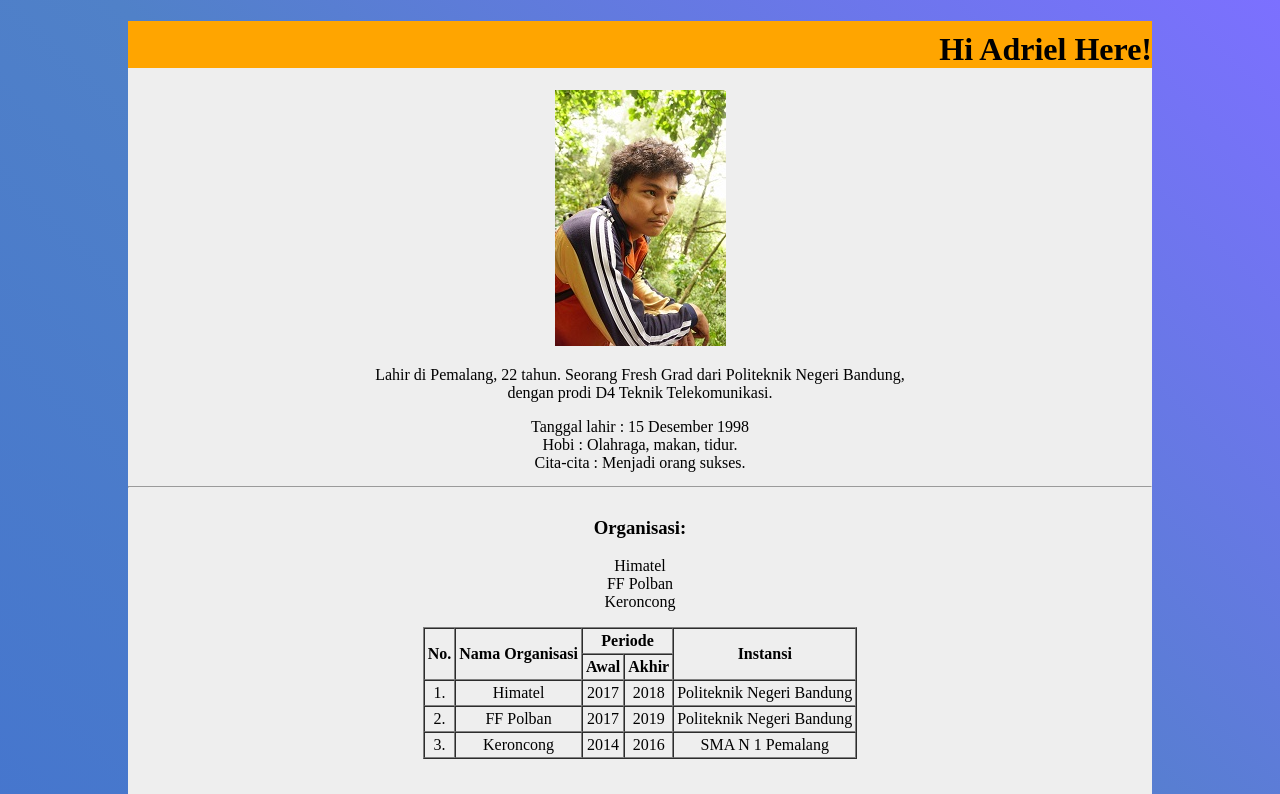
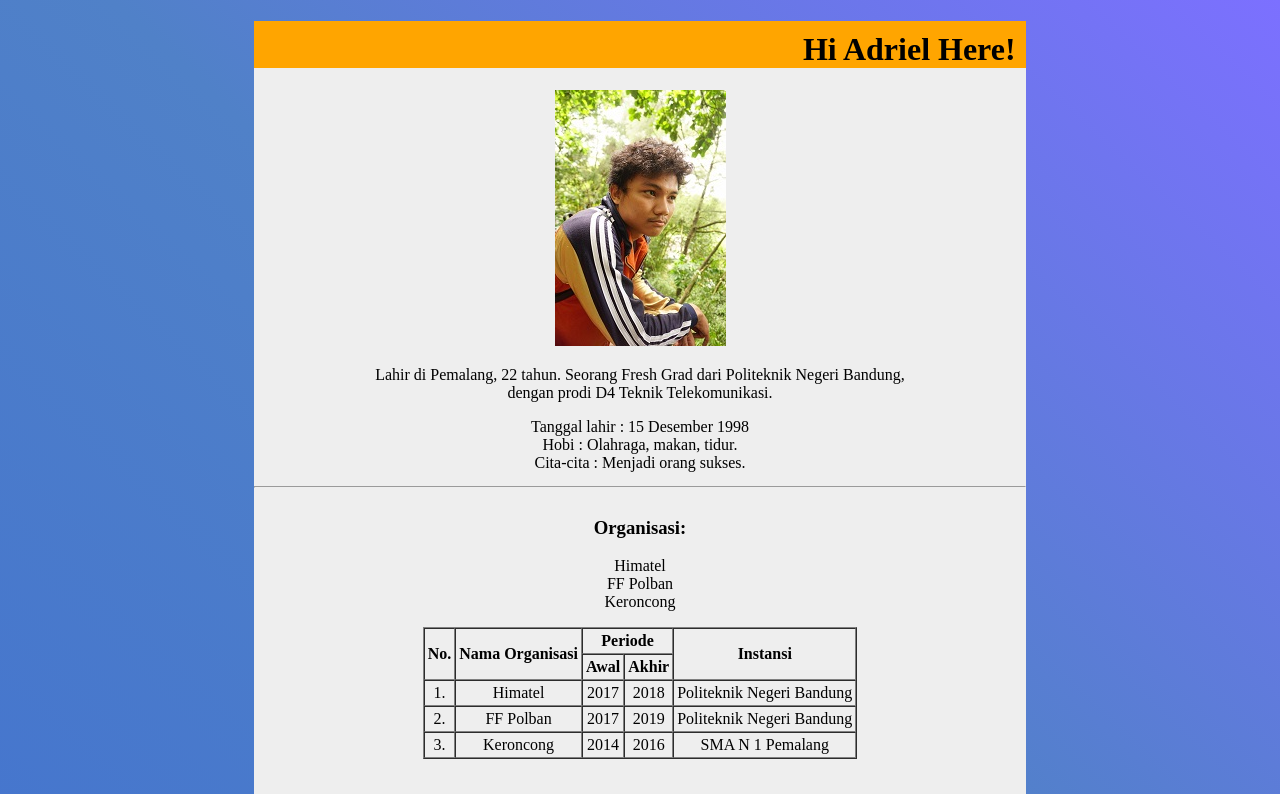
Before and after one commit to nAdrielf/tugas-minggu-3, a plain HTML site: page index.html in a window 1280 px wide. Shown: the top 794 px of the page. Drawn offline with Linux system fonts and the light colour scheme.

Commit message:
mempersempit box konten

```diff
--- a/style.css
+++ b/style.css
@@ -1,8 +1,9 @@
 body {
+	padding-left: 150px;
+	padding-right: 150px;
 	background-color: #4171d0;
 	background-image: linear-gradient(43deg, #4171d0 0%, #5081c8 55%, #7c70ff 100%);
 	font-family: "Times New Roman", Times, serif;
-	margin: 0;
 }
 .konten {
 	width: 80%;
@@ -17,6 +18,7 @@ body {
 }
 h1 {
 	padding-top: 10px;
+	padding-right: 10px;
 	background-color: orange;
 	text-align: right;
 
```
